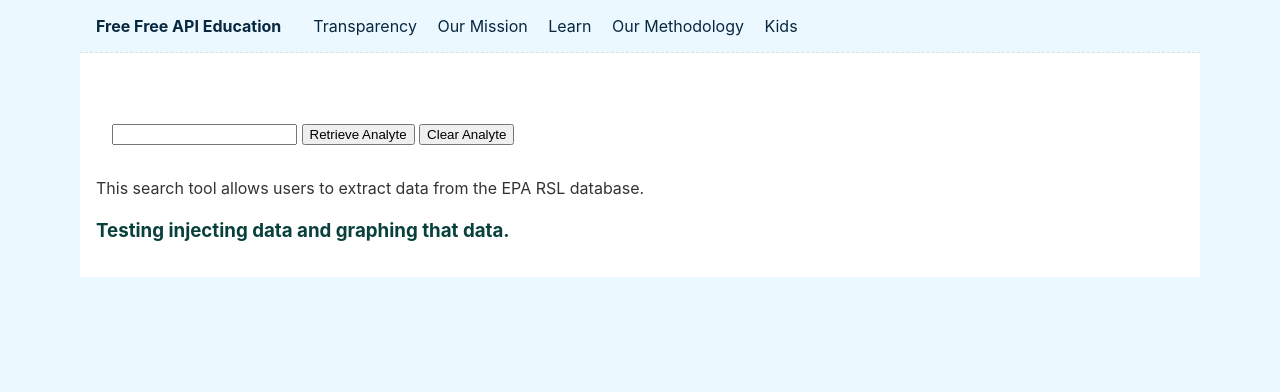
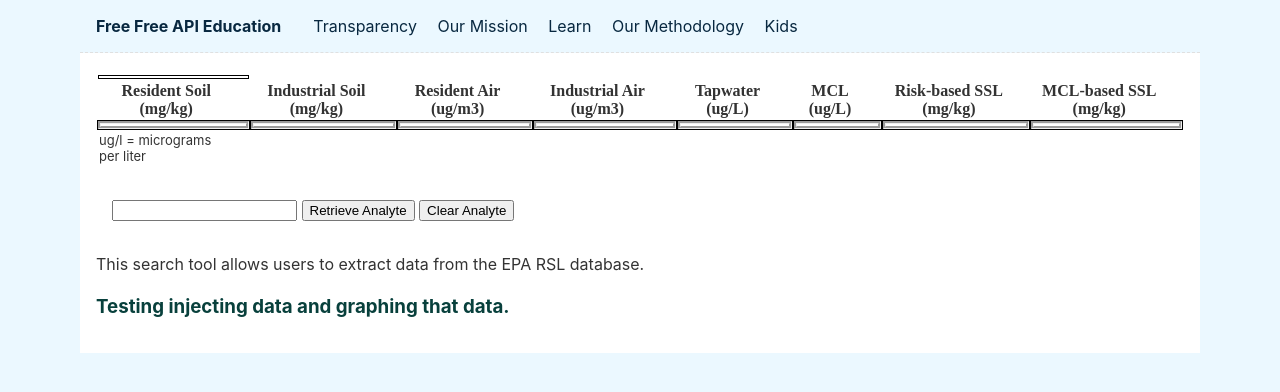
Before and after one commit to cmneal26/Tech-Writing-Project, an Eleventy site: page learn/analytes/index.md in a window 1280 px wide. Built offline with nearby package versions, Linux system fonts and the light colour scheme; Eleventy itself is replaced by a stand-in of ours; files that its build step writes are made by us from their sources; no server answers; what eleventy-charts would draw is missing.

Commit message:
styles-for-analyte-table

```diff
--- a/_includes/layouts/experiment-graphing.njk
+++ b/_includes/layouts/experiment-graphing.njk
@@ -18,6 +18,10 @@
   .then(result => {
   // Work with the Analyte data
   console.log(result)
+  const tableHeaderElement = document.getElementById("analyte-header-name")
+  const tableHeaderName = result.data[0]["analyte"]
+  tableHeaderElement.innerText = tableHeaderName
+
    const residentSoil = result.data[0]["resident_soil"]
    const residentSoilElement = document.getElementById("r1c1")
    residentSoilElement.innerText = residentSoil
@@ -51,14 +55,10 @@
    mclBasedsslElement.innerText = mclBasedssl
   })
 
-  // add mock analyte data
-
 }
 
   document.getElementById("retrieve-analyte").addEventListener("click", retrieveAnalyte );
-   {# const riskBasedsslkey = analytes.data[0]["risk_based_ssl_key"]
-   const riskBasedsslkeyElement = document.getElementById("r4c") #}
-   {# const mclBasedssl = analytes.data[0]["mcl_based_ssl"] #}
+
 
   const clearAnalyte = () => {
       console.info("clearAnalyte()")
@@ -74,6 +74,21 @@
 
          <th id="analyte-table-header"></th>
 
+<tr>
+  <th id="analyte-header-name"></th>
+  </tr>
+
+  <tr>
+    <th class="table-header-name">Resident Soil (mg/kg)</th>
+    <th class="table-header-name">Industrial Soil (mg/kg)</th>
+    <th class="table-header-name">Resident Air (ug/m3)</th>
+    <th class="table-header-name">Industrial Air (ug/m3)</th>
+    <th class="table-header-name">Tapwater (ug/L)</th>
+    <th class="table-header-name">MCL (ug/L)</th>
+    <th class="table-header-name">Risk-based SSL (mg/kg)</th>
+    <th class="table-header-name">MCL-based SSL (mg/kg)</th>
+  </tr>
+
          <tr class="analyte-table-row" id="row1">
            <td class="analyte-data-col" id="r1c1"></td>
            <td class="analyte-data-col" id="r1c2"></td>
@@ -82,25 +97,16 @@
            <td class="analyte-data-col" id="r1c5"></td>
            <td class="analyte-data-col" id="r1c6"></td>
            <td class="analyte-data-col" id="r1c7"></td>
+           <td class="analyte-data-col" id="r1c8"></td>
          </tr>
+<tr>
+ <td class="table-key" id="r2c1">
+  <div id="table-content-key">
+ug/l = micrograms per liter
+  </div>
+ </td>
+  </tr>
 
-          <tr class="analyte-table-row" id="row2">
-           <td class="analyte-data-col" id="r2c1"></td>
-           <td class="analyte-data-col" id="r2c2"></td>
-           <td class="analyte-data-col" id="r2c3"></td>
-         </tr>
-
-         <tr class="analyte-table-row" id="row3">
-           <td class="analyte-data-col" id="r3c1"></td>
-           <td class="analyte-data-col" id="r3c2"></td>
-           <td class="analyte-data-col" id="r3c3"></td>
-         </tr>
-
-<tr class="analyte-table-row" id="row4">
-           <td class="analyte-data-col" id="r4c1"></td>
-           <td class="analyte-data-col" id="r4c2"></td>
-           <td class="analyte-data-col" id="r4c3"></td>
-         </tr>
 
         </table>
 </div>
--- a/css/index.css
+++ b/css/index.css
@@ -308,3 +308,27 @@
   width: 50px;
   height: 50px;
 }
+
+/* Analytes Page */
+
+.analyte-data-col {
+  outline: 1px groove black;
+  border-style: groove;
+  color: red;
+  text-align: center;
+}
+
+#analyte-header-name {
+  color: blue;
+  font-size: 30px;
+  border: 1px black;
+  border-style: groove;
+}
+
+.table-header-name {
+  font-family:'Times New Roman', Times, serif;
+}
+
+#table-content-key {
+  font-size: small;
+}
```
